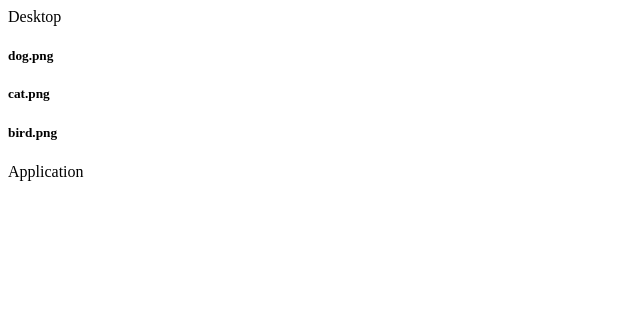
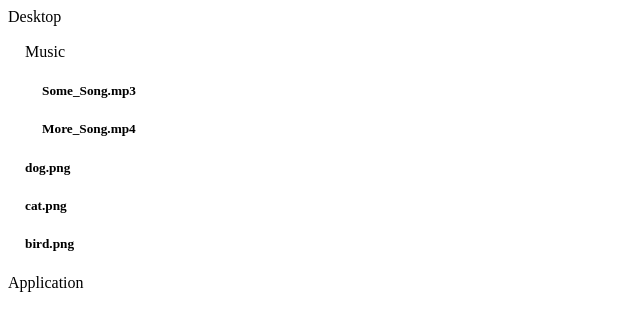
Before and after one commit to dkdam/Fundermental-File-Tree, a React (Create React App) app: page / in a window 1280 px wide. Shown: the top 330 px of the page, without its empty margins (0-640 px from the left). Built offline with nearby package versions, Linux system fonts and the light colour scheme.

Commit message:
added some hooks to toggle

```diff
--- a/src/App.js
+++ b/src/App.js
@@ -1,7 +1,13 @@
+import React, { useState } from "react"
 
 function App() {
   return <div>
-    <Folder name = "Desktop">
+
+    <Folder name = "Desktop" isOpen = {false}>
+      <Folder name = "Music">
+        <File name = "Some_Song.mp3" />
+        <File name = "More_Song.mp4" />
+      </Folder>
       <File name = "dog.png" />
       <File name = "cat.png" />
       <File name = "bird.png" />
@@ -13,14 +19,22 @@ function App() {
 }
 
 const Folder = (props) => {
-  console.log(props)
+  const [ isOpen, setIsOpen ] = useState(true)
+  const { name, children } = props
+
+  const handleClick = () => {
+    setIsOpen(!isOpen)
+  }
   return <div>
-    {props.name}
-    {props.children}
+      <span onClick={handleClick}>{name}</span>
+      <div style={{ margin : '17px'}}>
+        {isOpen ? children : null}
+      </div>
     </div>
 }
 
 const File = (props) => {
+
   return <h5>{props.name}</h5>
 }
 
```
